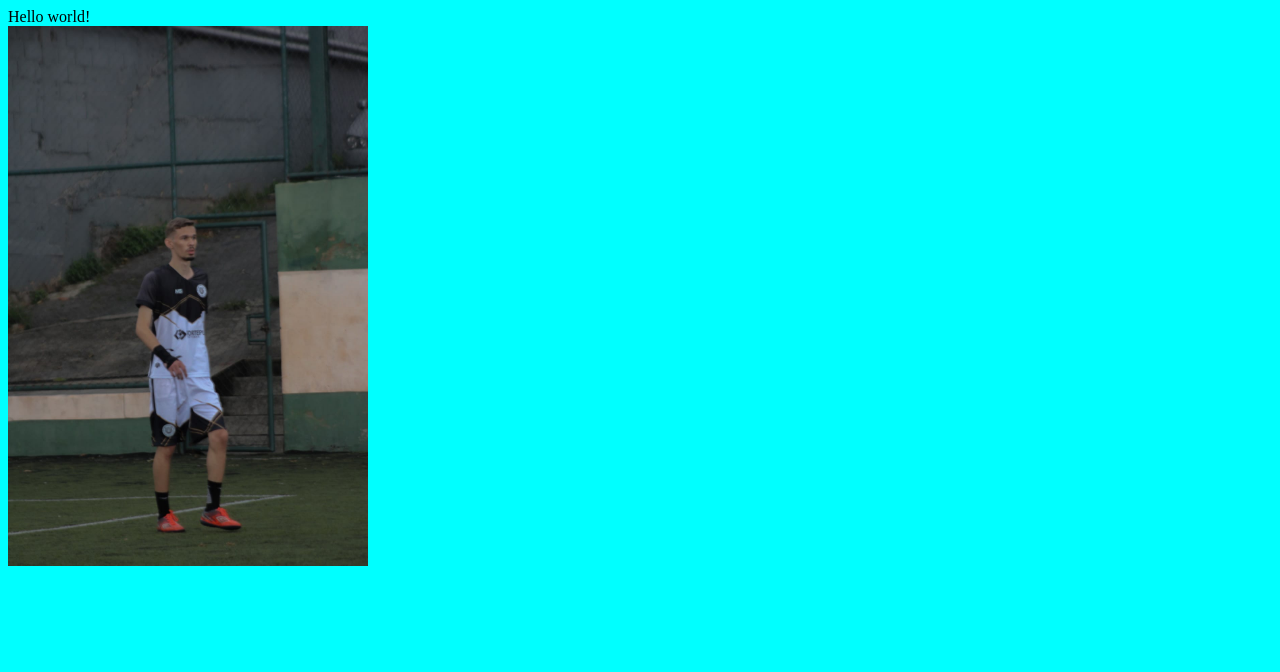
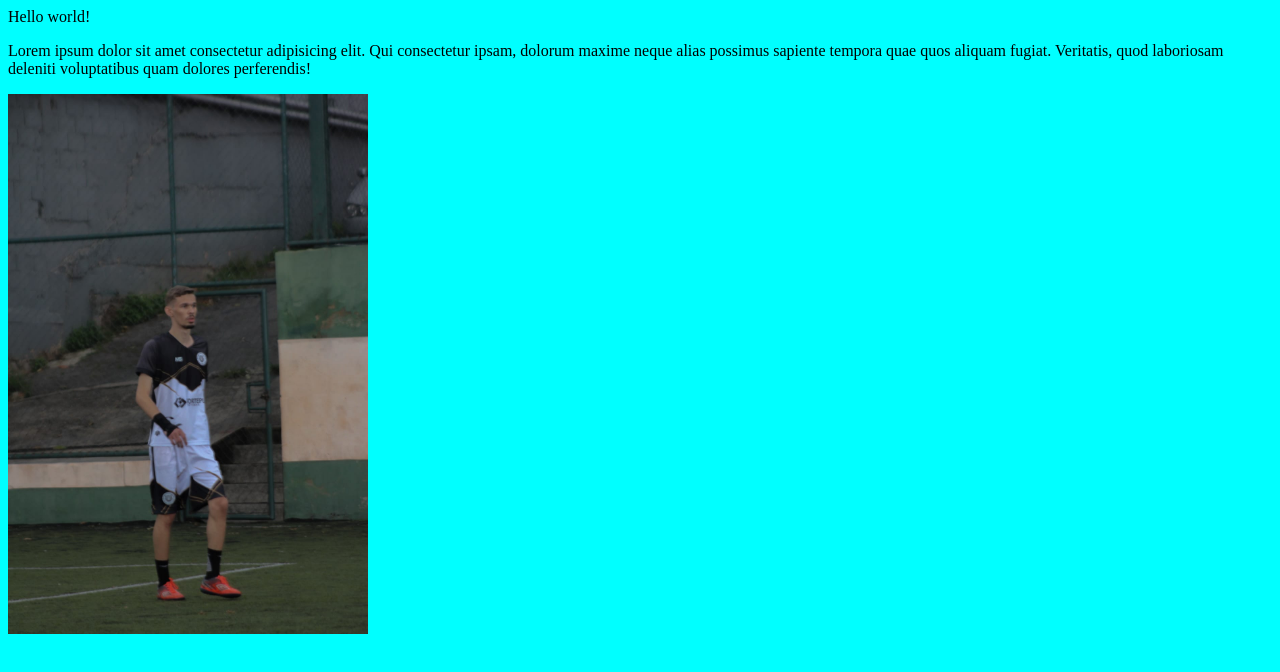
Before and after one commit to brancokj/primeiro-projeto, a plain HTML site: page index.html in a window 1280 px wide. Drawn offline with Linux system fonts and the light colour scheme.

Commit message:
UPDATE index.html

```diff
--- a/index.html
+++ b/index.html
@@ -8,6 +8,7 @@
 </head>
 <body>
     Hello world! <br>
+    <p>Lorem ipsum dolor sit amet consectetur adipisicing elit. Qui consectetur ipsam, dolorum maxime neque alias possimus sapiente tempora quae quos aliquam fugiat. Veritatis, quod laboriosam deleniti voluptatibus quam dolores perferendis!</p>
     <img src="WhatsApp Image 2025-02-18 at 01.06.06.jpeg" alt="" width="360px">
 </body>
 </html>
```
